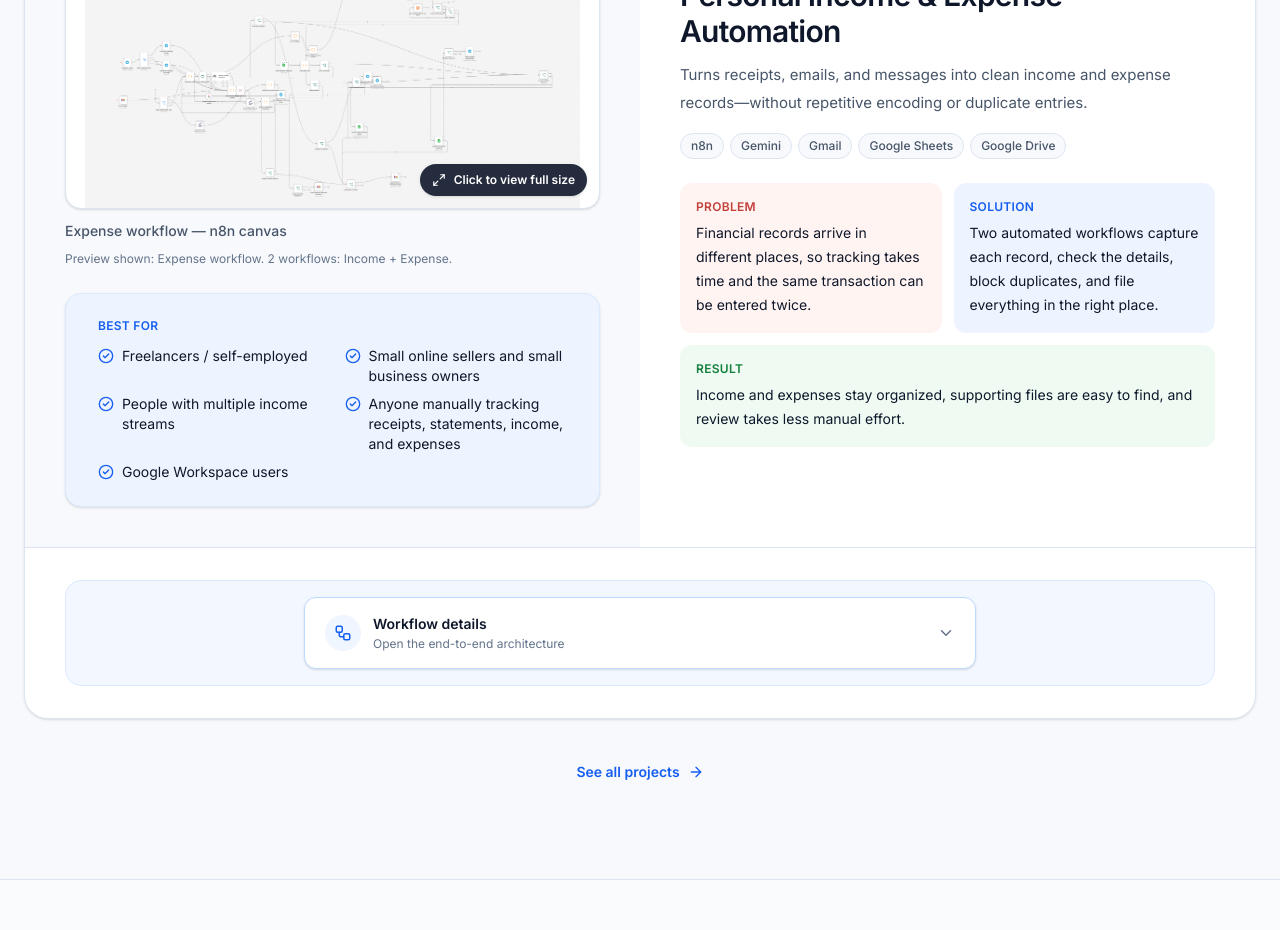
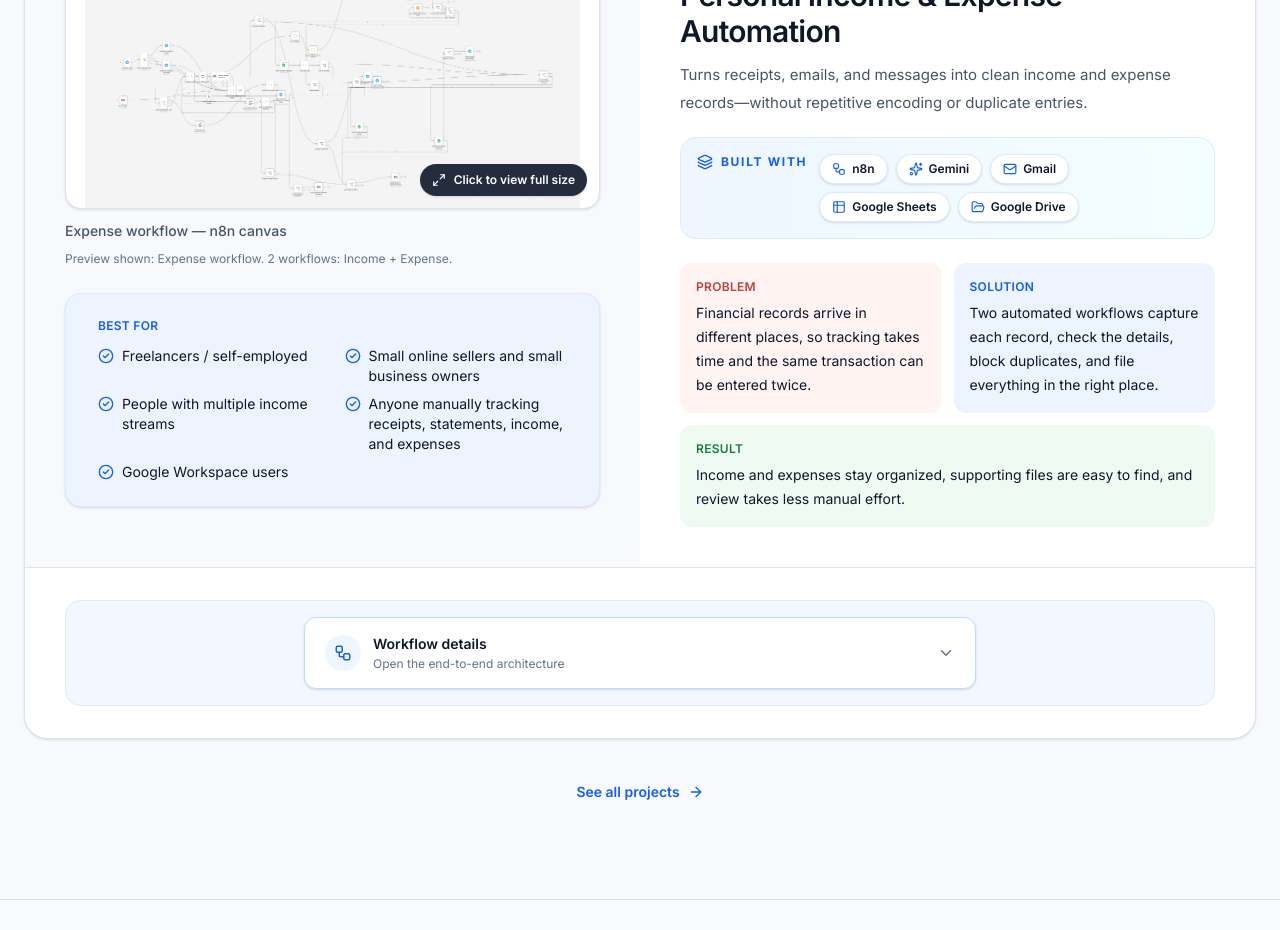
Before and after one commit to workflowlab-tech/ai-automation-portfolio, a Next.js app: page / in a window 1280 px wide. Shown: the part 3340-4270 px from the top of the page. Built offline with nearby package versions, Linux system fonts and the light colour scheme.

Commit message:
Polish project tools demo and screenshot layout

```diff
--- a/components/projects/ProjectHeader.tsx
+++ b/components/projects/ProjectHeader.tsx
@@ -2,6 +2,7 @@
 import { ExternalLink, PlayCircle } from "lucide-react";
 import type { Project } from "@/data/projects";
 import GithubIcon from "../icons/GithubIcon";
+import ToolStack from "./ToolStack";
 
 export default function ProjectHeader({ project }: { project: Project }) {
   return (
@@ -35,15 +36,8 @@
           {project.headerOverview}
         </p>
 
-        <div className="mt-6 flex flex-wrap items-center justify-center gap-1.5">
-          {project.tools.map((tool) => (
-            <span
-              key={tool}
-              className="rounded-full border border-[var(--color-border)] bg-white px-3 py-1 text-xs font-medium text-[var(--color-body)]"
-            >
-              {tool}
-            </span>
-          ))}
+        <div className="mx-auto mt-7 max-w-3xl">
+          <ToolStack tools={project.tools} />
         </div>
 
         {project.liveSiteHref || project.demo.available || project.githubHref ? (
--- a/components/projects/ProjectPreviewCard.tsx
+++ b/components/projects/ProjectPreviewCard.tsx
@@ -4,6 +4,7 @@
 import BestForBand from "./BestForBand";
 import WorkflowDetailsToggle from "./WorkflowDetailsToggle";
 import ProjectVisual from "./ProjectVisual";
+import ToolStack from "./ToolStack";
 
 export default function ProjectPreviewCard({ project }: { project: Project }) {
   return (
@@ -35,15 +36,8 @@
           </h3>
           <p className="mt-3 text-[15px] leading-7 text-[var(--color-body)]">{project.overview}</p>
 
-          <div className="mt-4 flex flex-wrap gap-1.5">
-            {project.tools.map((tool) => (
-              <span
-                key={tool}
-                className="rounded-full border border-[var(--color-border)] bg-[var(--color-surface-alt)] px-2.5 py-1 text-xs font-medium text-[var(--color-body)]"
-              >
-                {tool}
-              </span>
-            ))}
+          <div className="mt-5">
+            <ToolStack tools={project.tools} compact />
           </div>
 
           <div className="mt-6 grid gap-3 sm:grid-cols-2">
--- /dev/null
+++ b/components/projects/ToolStack.tsx
@@ -0,0 +1,48 @@
+import {
+  BarChart3,
+  Braces,
+  Database,
+  FolderOpen,
+  Layers3,
+  Mail,
+  Sparkles,
+  Table2,
+  Workflow,
+} from "lucide-react";
+
+const toolIcons: Record<string, typeof Workflow> = {
+  n8n: Workflow,
+  Gemini: Sparkles,
+  Gmail: Mail,
+  "Google Sheets": Table2,
+  "Google Drive": FolderOpen,
+  "Next.js": Braces,
+  Supabase: Database,
+  Metabase: BarChart3,
+};
+
+export default function ToolStack({ tools, compact = false }: { tools: string[]; compact?: boolean }) {
+  return (
+    <div className={`rounded-2xl border border-blue-100 bg-gradient-to-r from-blue-50 to-cyan-50/60 ${compact ? "p-4" : "p-5"}`}>
+      <div className={`flex ${compact ? "flex-col items-start" : "flex-col items-center"} gap-3 sm:flex-row sm:justify-center`}>
+        <span className="inline-flex shrink-0 items-center gap-2 text-xs font-bold uppercase tracking-[0.14em] text-[var(--color-primary)]">
+          <Layers3 size={16} /> Built with
+        </span>
+        <div className={`flex flex-wrap gap-2 ${compact ? "justify-start" : "justify-center"}`}>
+          {tools.map((tool) => {
+            const Icon = toolIcons[tool] ?? Braces;
+            return (
+              <span
+                key={tool}
+                className="inline-flex items-center gap-1.5 rounded-full border border-blue-100 bg-white px-3 py-1.5 text-xs font-semibold text-[var(--color-ink)] shadow-sm"
+              >
+                <Icon size={14} className="text-[var(--color-primary)]" />
+                {tool}
+              </span>
+            );
+          })}
+        </div>
+      </div>
+    </div>
+  );
+}
--- a/data/projects.ts
+++ b/data/projects.ts
@@ -90,7 +90,7 @@
     previewVisualNote: "Preview shown: Expense workflow. 2 workflows: Income + Expense.",
     demo: {
       available: true,
-      posterSrc: "/projects/personal-income-expense/expense-sheet.png",
+      posterSrc: "/projects/personal-income-expense/personal-income-expense-thumbnail.png",
       videoSrc: "/videos/personal-income-expense-demo.mp4",
     },
     viewProjectHref: "/projects/personal-income-expense",
@@ -125,6 +125,12 @@
       },
       {
         type: "image",
+        src: "/projects/personal-income-expense/expense-telegram.png",
+        label: "Telegram receipt intake, duplicate warning, and confirmation",
+        aspect: "standard",
+      },
+      {
+        type: "image",
         src: "/projects/personal-income-expense/income-sheet.png",
         label: "Structured income records in Google Sheets",
         aspect: "standard",
@@ -133,12 +139,6 @@
         type: "image",
         src: "/projects/personal-income-expense/expense-sheet.png",
         label: "Structured expense records in Google Sheets",
-        aspect: "standard",
-      },
-      {
-        type: "image",
-        src: "/projects/personal-income-expense/expense-telegram.png",
-        label: "Telegram receipt intake, duplicate warning, and confirmation",
         aspect: "standard",
       },
     ],
```
Also changed, not shown: public/projects/personal-income-expense/personal-income-expense-thumbnail.png (added).
